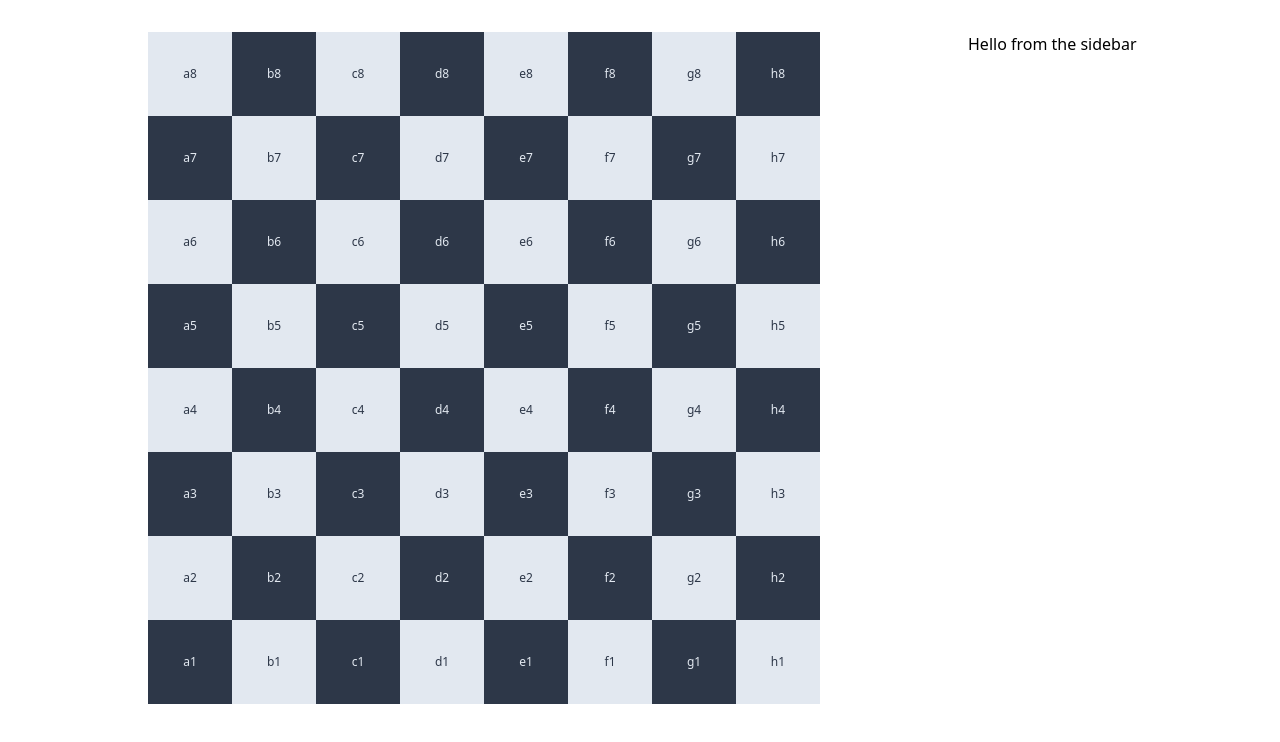
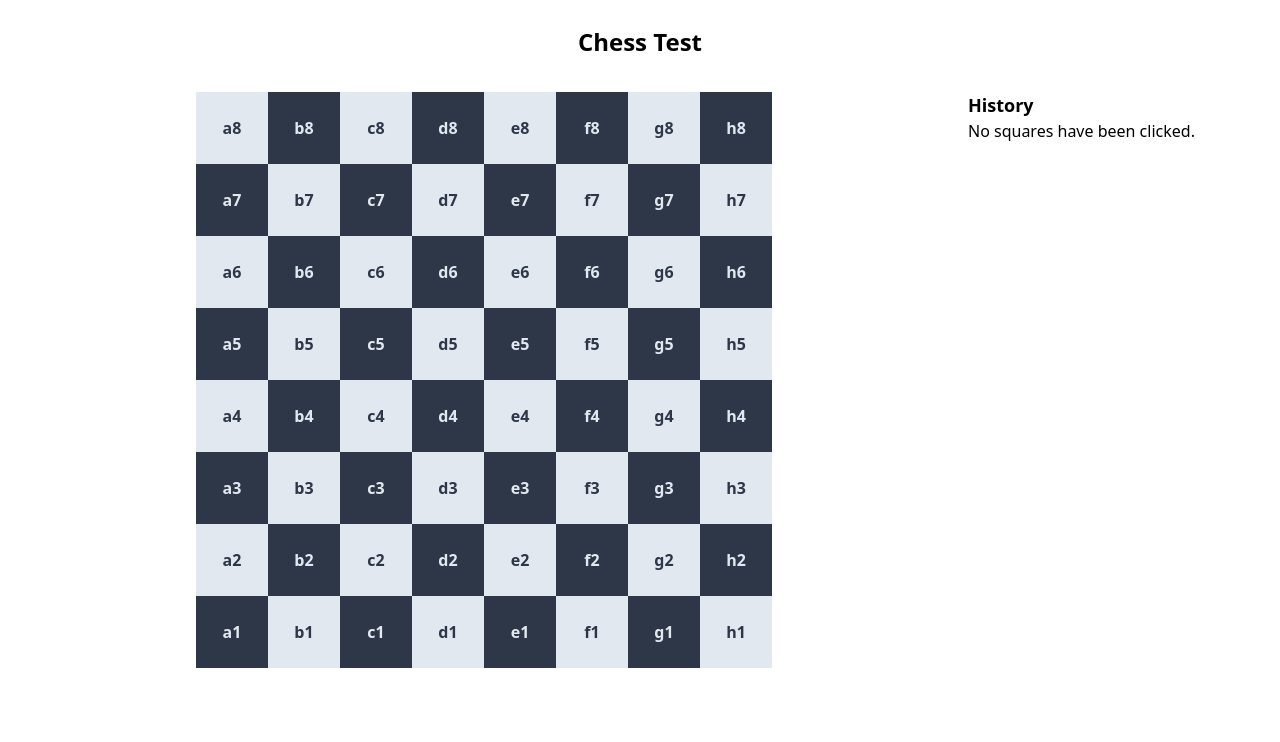
Before and after one commit to scottbedard/chess, a Vue app: page / in a window 1280 px wide. Shown: the top 742 px of the page. Built offline with nearby package versions, Linux system fonts and the light colour scheme.

Commit message:
add basic highlighting functionality

```diff
--- a/src/App.vue
+++ b/src/App.vue
@@ -2,24 +2,22 @@
 @tailwind base;
 @tailwind components;
 @tailwind utilities;
-
-html,
-body {
-    height: 100%;
-}
 </style>
 
 <template>
-    <div class="container flex flex-wrap mx-auto p-4" id="app">
-        <!-- board -->
-        <main class="p-4 w-full md:w-3/4">
-            <Board />
-        </main>
+    <div id="app">
+        <h1 class="font-bold mt-6 text-center text-2xl">Chess Test</h1>
+        <div class="container flex flex-wrap mx-auto p-4">
+            <!-- board -->
+            <main class="p-4 w-full md:w-3/4 xl:3/5">
+                <Board :highlighted="highlighted" @highlight="highlight" />
+            </main>
 
-        <!-- sidebar -->
-        <aside class="p-4 w-full md:w-1/4">
-            <Sidebar />
-        </aside>
+            <!-- sidebar -->
+            <aside class="p-4 w-full md:w-1/4 xl:2/5">
+                <Sidebar :highlighted="highlighted" />
+            </aside>
+        </div>
     </div>
 </template>
 
@@ -28,10 +26,23 @@ import Board from './Board.vue';
 import Sidebar from './Sidebar.vue';
 
 export default {
+    data() {
+        return {
+            highlighted: [],
+        };
+    },
     components: {
         Board,
         Sidebar,
     },
-    name: 'app',
+    methods: {
+        highlight(square) {
+            if (this.highlighted.includes(square)) {
+                this.highlighted = this.highlighted.filter(id => id !== square);
+            } else {
+                this.highlighted.push(square);
+            }
+        },
+    },
 };
 </script>
--- a/src/Board.vue
+++ b/src/Board.vue
@@ -17,17 +17,21 @@
 </style>
 
 <template>
-    <div class="max-w-2xl mx-auto">
-        <div class="bg-gray-800 flex flex-wrap text-gray-300 text-xs">
+    <div class="max-w-xl mx-auto">
+        <div class="bg-gray-800 flex flex-wrap font-bold text-gray-300 text-xs sm:text-sm lg:text-base">
             <a
                 v-for="square in squares"
                 class="relative w-1/8"
                 href="#"
+                :data-square="square"
                 :key="square"
-                @click.prevent>
+                @click.prevent="highlight(square)">
                 <div
                     v-text="square"
-                    class="absolute flex h-full items-center justify-center left-0 top-0 w-full hover:border-2 hover:border-red-500"
+                    class="absolute flex h-full items-center justify-center left-0 top-0 w-full hover:border-4 hover:border-red-500"
+                    :class="{
+                        'border-4 border-red-500': highlighted.includes(square),
+                    }"
                 />
             </a>
         </div>
@@ -44,5 +48,13 @@ export default {
             return ranks.reduce((acc, r) => acc.concat(files.map(f => `${f}${r}`)), []);
         },
     },
+    methods: {
+        highlight(square) {
+            this.$emit('highlight', square);
+        },
+    },
+    props: [
+        'highlighted',
+    ],
 };
 </script>
--- a/src/Sidebar.vue
+++ b/src/Sidebar.vue
@@ -1,5 +1,27 @@
 <template>
     <div>
-        Hello from the sidebar
+        <h3 class="font-bold text-lg">History</h3>
+        <p v-if="empty" data-empty>No squares have been clicked.</p>
+        <ol v-else class="list-decimal pl-4">
+            <li
+                v-for="(square, index) in highlighted"
+                v-text="square"
+                :data-history="index"
+                :key="square"
+            />
+        </ol>
     </div>
 </template>
+
+<script>
+export default {
+    computed: {
+        empty() {
+            return this.highlighted.length < 1;
+        },
+    },
+    props: [
+        'highlighted',
+    ],
+};
+</script>
```
Also changed, not shown: 2 other files (tests, documents, lock files or other folders).
